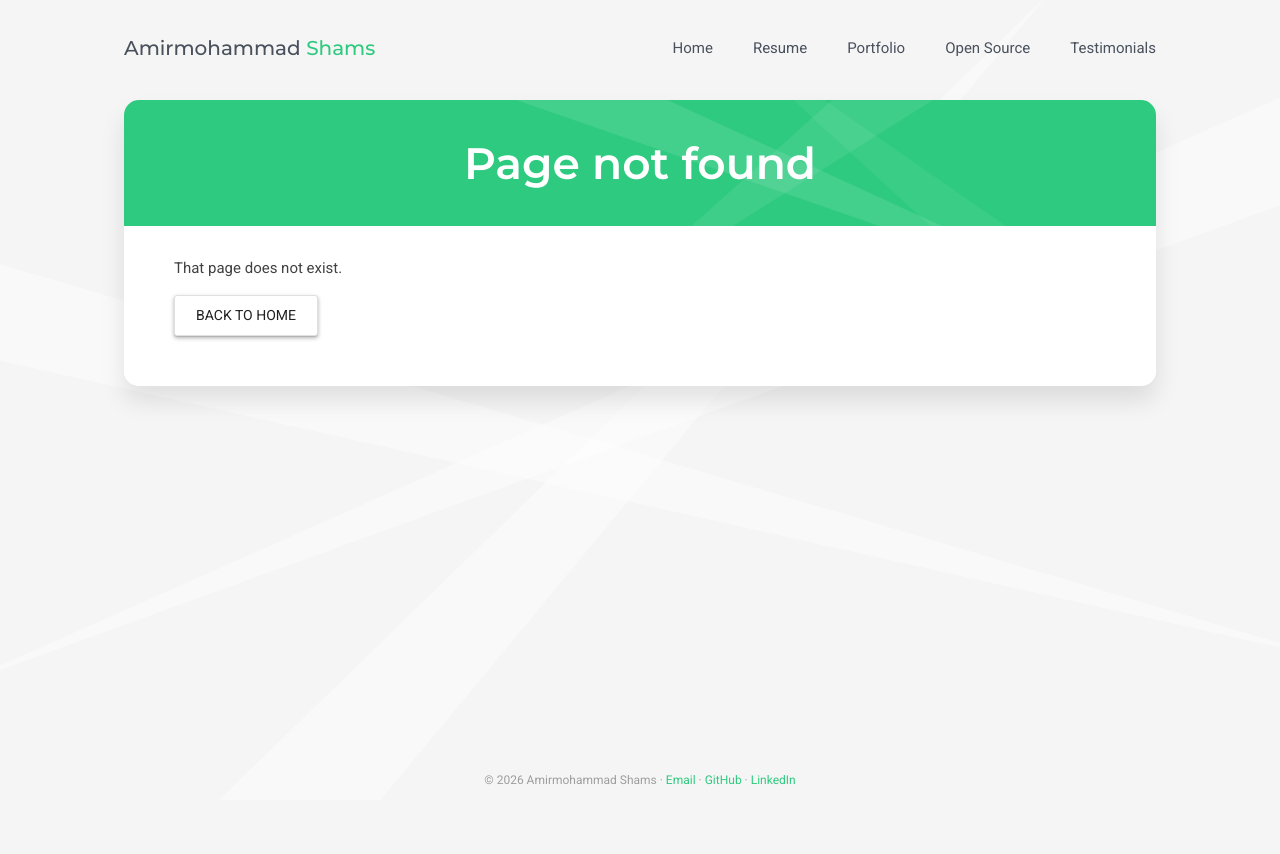
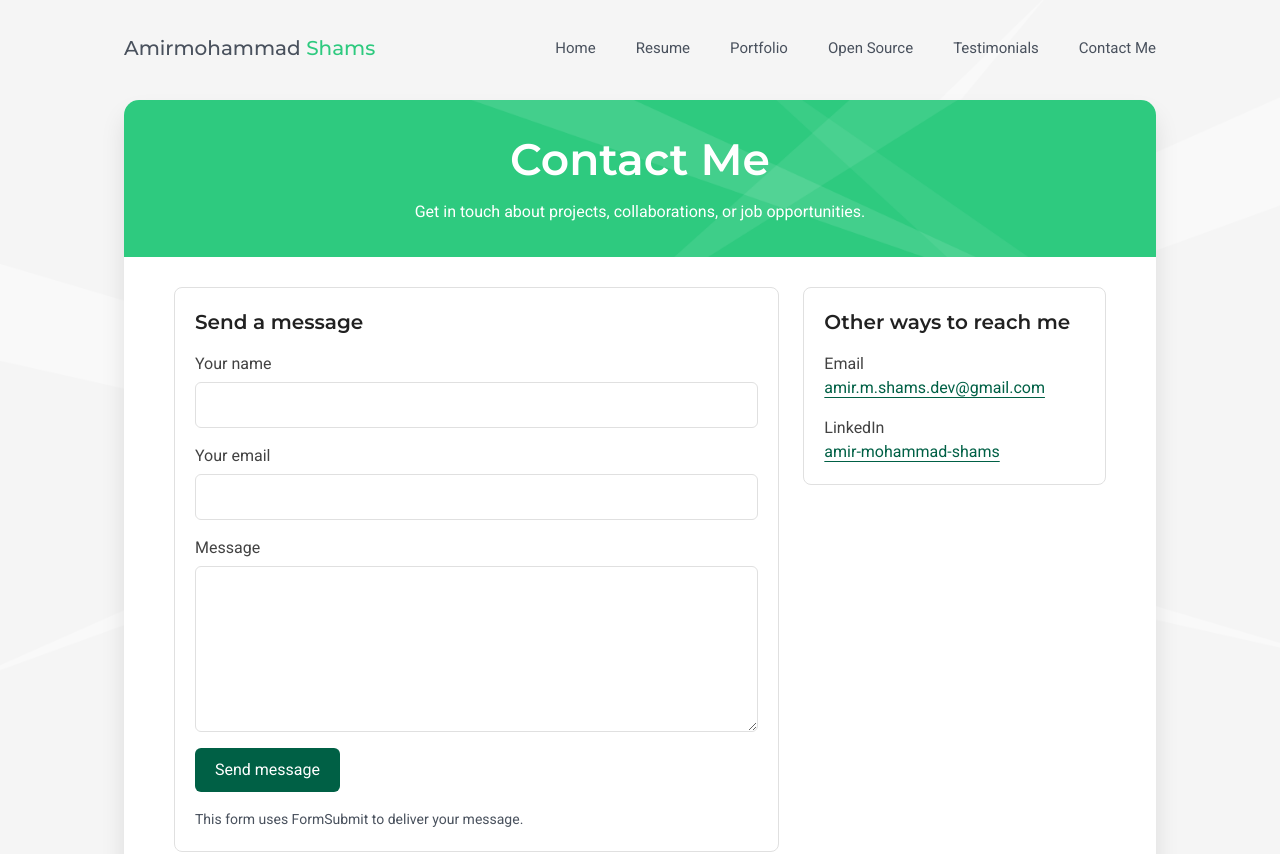
Before and after one commit to amirmohammadshamss/my_web_site, a Next.js app: page /contact in a window 1280 px wide. Before the commit this address had no page. Shown: the top 854 px of the page. Before the commit the page ends 800 px from the top, so only its background shows below. Built offline with nearby package versions, Linux system fonts and the light colour scheme.

Commit message:
Add contact page
Add a contact page with a form and direct email and LinkedIn details. Update the site navigation, sitemap, and English translations.

```diff
--- a/app/components/SiteHeader.tsx
+++ b/app/components/SiteHeader.tsx
@@ -13,6 +13,7 @@ const NAV = [
   { href: '/portfolio/', label: t.nav.portfolio },
   { href: '/open-source/', label: t.nav.openSource },
   { href: '/testimonials/', label: t.nav.testimonials },
+  { href: '/contact/', label: t.nav.contact },
 ];
 
 /*
--- /dev/null
+++ b/app/contact/page.tsx
@@ -0,0 +1,112 @@
+import type { Metadata } from 'next';
+
+import resume from '@/data/resume.json';
+import { format, t } from '@/i18n';
+import ShowcasePage from '../components/ShowcasePage';
+
+export const metadata: Metadata = {
+  title: t.contact.heading,
+  description: format(t.contact.metaDescription, { name: resume.name }),
+  alternates: { canonical: '/contact/' },
+};
+
+const FIELD_CLASS =
+  'w-full rounded-md border border-rule bg-white px-3 py-2.5 text-base leading-normal text-heading focus-visible:outline-2 focus-visible:outline-offset-2 focus-visible:outline-emerald-700';
+
+export default function ContactPage() {
+  const { email, linkedin, linkedinLabel } = resume.links;
+
+  return (
+    <ShowcasePage heading={t.contact.heading} intro={t.contact.intro}>
+      <div className="grid items-start gap-6 md:grid-cols-[minmax(0,2fr)_minmax(0,1fr)]">
+        <section className="rounded-lg border border-rule p-5">
+          <h2 className="mb-4 text-xl">{t.contact.formHeading}</h2>
+          <form
+            action={`https://formsubmit.co/${email}`}
+            method="post"
+            className="space-y-4"
+            aria-describedby="contact-form-service"
+          >
+            <input type="hidden" name="_subject" value={t.contact.emailSubject} />
+            <div className="grid gap-1.5">
+              <label htmlFor="contact-name" className="text-base font-medium">
+                {t.contact.nameLabel}
+              </label>
+              <input
+                id="contact-name"
+                name="name"
+                autoComplete="name"
+                required
+                maxLength={120}
+                className={FIELD_CLASS}
+              />
+            </div>
+            <div className="grid gap-1.5">
+              <label htmlFor="contact-email" className="text-base font-medium">
+                {t.contact.emailLabel}
+              </label>
+              <input
+                id="contact-email"
+                name="email"
+                type="email"
+                autoComplete="email"
+                required
+                maxLength={254}
+                className={FIELD_CLASS}
+              />
+            </div>
+            <div className="grid gap-1.5">
+              <label htmlFor="contact-message" className="text-base font-medium">
+                {t.contact.messageLabel}
+              </label>
+              <textarea
+                id="contact-message"
+                name="message"
+                rows={6}
+                required
+                maxLength={5000}
+                className={`${FIELD_CLASS} resize-y`}
+              />
+            </div>
+            <button
+              type="submit"
+              className="w-full cursor-pointer rounded-md bg-emerald-800 px-5 py-2.5 text-base font-medium text-white hover:bg-emerald-950 focus-visible:outline-2 focus-visible:outline-offset-4 focus-visible:outline-emerald-700 sm:w-auto"
+            >
+              {t.contact.submit}
+            </button>
+            <p id="contact-form-service" className="text-sm leading-relaxed text-nav">
+              {t.contact.formService}
+            </p>
+          </form>
+        </section>
+        <section className="min-w-0 rounded-lg border border-rule p-5">
+          <h2 className="mb-4 text-xl">{t.contact.directHeading}</h2>
+          <dl className="space-y-4 text-base">
+            <div>
+              <dt className="font-medium">{t.footer.email}</dt>
+              <dd>
+                <a
+                  href={`mailto:${email}`}
+                  className="wrap-anywhere text-emerald-800 underline underline-offset-4 hover:text-emerald-950"
+                >
+                  {email}
+                </a>
+              </dd>
+            </div>
+            <div>
+              <dt className="font-medium">{t.footer.linkedin}</dt>
+              <dd>
+                <a
+                  href={linkedin}
+                  className="wrap-anywhere text-emerald-800 underline underline-offset-4 hover:text-emerald-950"
+                >
+                  {linkedinLabel}
+                </a>
+              </dd>
+            </div>
+          </dl>
+        </section>
+      </div>
+    </ShowcasePage>
+  );
+}
--- a/app/sitemap.ts
+++ b/app/sitemap.ts
@@ -4,7 +4,14 @@ import resume from '@/data/resume.json';
 
 export const dynamic = 'force-static';
 
-const ROUTES = ['/', '/resume/', '/portfolio/', '/open-source/', '/testimonials/'];
+const ROUTES = [
+  '/',
+  '/resume/',
+  '/portfolio/',
+  '/open-source/',
+  '/testimonials/',
+  '/contact/',
+];
 
 export default function sitemap(): MetadataRoute.Sitemap {
   const lastModified = new Date();
--- a/i18n/en.json
+++ b/i18n/en.json
@@ -6,7 +6,8 @@
     "resume": "Resume",
     "portfolio": "Portfolio",
     "openSource": "Open Source",
-    "testimonials": "Testimonials"
+    "testimonials": "Testimonials",
+    "contact": "Contact Me"
   },
 
   "meta": {
@@ -56,6 +57,20 @@
     "linkedinLink": "Read the full recommendations on LinkedIn"
   },
 
+  "contact": {
+    "heading": "Contact Me",
+    "intro": "Get in touch about projects, collaborations, or job opportunities.",
+    "metaDescription": "Send {name} a message about projects, collaborations, or job opportunities.",
+    "formHeading": "Send a message",
+    "nameLabel": "Your name",
+    "emailLabel": "Your email",
+    "messageLabel": "Message",
+    "submit": "Send message",
+    "emailSubject": "New message from your portfolio",
+    "formService": "This form uses FormSubmit to deliver your message.",
+    "directHeading": "Other ways to reach me"
+  },
+
   "notFound": {
     "heading": "Page not found",
     "metaTitle": "Page not found",
```
